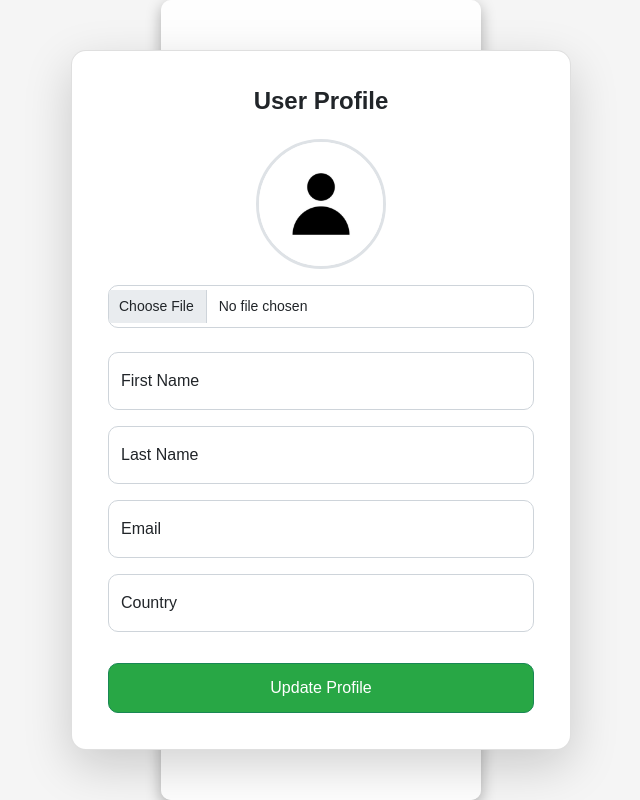
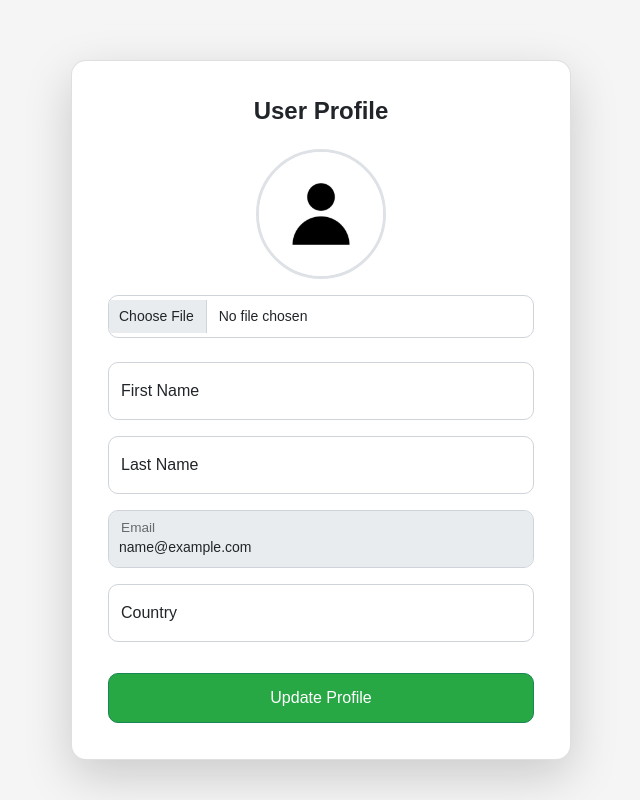
Before and after one commit to jasisboredsojoinedgithub/GroceryGenie, a Flask app: page /profile in a window 1280 px wide. Shown: the whole page, without its empty margins (319-959 px from the left). Run offline with Flask 3, Linux system fonts and the light colour scheme; the visitor is signed in with stand-in values (Sample User, id 1); data that the repository does not hold is empty; some libraries are stand-ins or nearby versions.

Commit message:
Update Profile

```diff
--- a/GroceryGenie/backend/src/app.py
+++ b/GroceryGenie/backend/src/app.py
@@ -5,6 +5,8 @@
 import openai
 from dotenv import load_dotenv  # Load environment variables from .env file
 from config import MONGO_URI, SECRET_KEY
+from bcrypt import hashpw, gensalt, checkpw
+from werkzeug.utils import secure_filename
 
 # Load environment variables first
 load_dotenv()
@@ -31,6 +33,9 @@
 client = MongoClient(MONGO_URI)
 db = client.get_database("GroceryGenieDB")
 users_collection = db.users
+profiles_collection = db.profiles
+
+
 
 # Temporary in-memor
 # y inventory (can be moved to MongoDB)
@@ -57,7 +62,8 @@
 
         # Find the user in the database
         user = users_collection.find_one({"email": email})
-        if user and user.get("password") == password:
+
+        if user and checkpw(password.encode('utf-8'), user['password']):
             session['email'] = email
             flash('Login Successful!', 'success')
             return redirect(url_for('dashboard'))
@@ -77,8 +83,10 @@
         if users_collection.find_one({"email": email}):
             flash('Email already registered!', 'warning')
         else:
-            # For production, use password hashing (e.g., bcrypt)
-            user = {"email": email, "password": password}
+            # Hash the password before storing
+            hashed_password = hashpw(password.encode('utf-8'), gensalt())
+            user = {"email": email, "password": hashed_password}
+            print(hashed_password)
             users_collection.insert_one(user)
             flash('Registration successful! Please log in.', 'success')
             return redirect(url_for('login'))
@@ -86,17 +94,67 @@
 
 @app.route('/logout')
 def logout():
-    session.pop('username', None)
+    session.pop('email', None)
     flash('You have been logged out.', 'info')
     return redirect(url_for('login'))
+
+# Directory for storing profile pictures
+UPLOAD_FOLDER = os.path.join(app.static_folder, 'images/profile_pics')
+os.makedirs(UPLOAD_FOLDER, exist_ok=True)
+app.config['UPLOAD_FOLDER'] = UPLOAD_FOLDER
+
+ALLOWED_EXTENSIONS = {'png', 'jpg', 'jpeg'}
+def allowed_file(filename):
+    return '.' in filename and filename.rsplit('.', 1)[1].lower() in ALLOWED_EXTENSIONS
 
 @app.route("/profile", methods=['GET', 'POST'])
 def profile():
     if 'email' not in session:
         flash('Please log in first', 'warning')
         return redirect(url_for('login'))
-    user = users_collection.find_one({"email": session['email']})
-    return render_template("profile.html", user=user)
+
+    email = session['email']
+    profile = profiles_collection.find_one({"email": email})
+
+    if request.method == 'POST':
+        first_name = request.form.get("first_name")
+        last_name = request.form.get("last_name")
+        country = request.form.get("country")
+
+        # Fetch profile only if we need previous values (avoiding unnecessary DB calls)
+        profile = profiles_collection.find_one({"email": email}) or {}
+
+        # Handle profile picture upload
+        if 'profile_pic' in request.files:
+            file = request.files['profile_pic']
+            if file and allowed_file(file.filename):
+                filename = secure_filename(file.filename)
+                file_path = os.path.join(app.config['UPLOAD_FOLDER'], filename)
+                file.save(file_path)
+                profile_pic_url = f"static/images/profile_pics/{filename}"
+            else:
+                profile_pic_url = profile.get('profile_pic', 'static/images/default-profile.jpg')
+        else:
+            profile_pic_url = profile.get('profile_pic', 'static/images/default-profile.jpg')
+
+        # Update or insert profile in the `profiles` collection
+        profiles_collection.update_one(
+            {"email": email},
+            {"$set": {
+                "first_name": first_name,
+                "last_name": last_name,
+                "country": country,
+                "profile_pic": profile_pic_url
+            }},
+            upsert=True
+        )
+
+        flash('Profile updated successfully!', 'success')
+        return redirect(url_for('profile'))
+
+    # Fetch profile only for GET requests (avoiding extra DB calls in POST)
+    profile = profiles_collection.find_one({"email": email})
+    return render_template("profile.html", profile=profile)
 
 @app.route("/suggestion")
 def suggestion():
--- a/GroceryGenie/frontend/static/style.css
+++ b/GroceryGenie/frontend/static/style.css
@@ -226,13 +226,13 @@
 } */
 
 /* Style the form container */
-.container {
+.login-register {
     background: rgba(255, 255, 255, 0.9);
     padding: 20px;
     border-radius: 10px;
     text-align: center;
     box-shadow: 0px 5px 15px rgba(0, 0, 0, 0.3);
-    width: 320px;  /* Compact form width */
+    width: 320px;
 }
 
 /* Form inputs - Smaller input boxes */
--- a/GroceryGenie/frontend/templates/base.html
+++ b/GroceryGenie/frontend/templates/base.html
@@ -25,6 +25,7 @@
             >Dashboard</a
           >
         </li>
+        {% if session.get('email') %}
         <li>
           <a
             href="{{ url_for('profile') }}"
@@ -32,7 +33,6 @@
             >Profile</a
           >
         </li>
-        {% if session.get('username') %}
         <li>
           <a
             href="{{ url_for('inventory_page') }}"
--- a/GroceryGenie/frontend/templates/login.html
+++ b/GroceryGenie/frontend/templates/login.html
@@ -21,7 +21,7 @@
     </script>
   </head>
   <body>
-    <div class="container">
+    <div class="container login-register">
       <h2>Login to Grocery Genie</h2>
 
       <!-- Flash Messages (For Registration Success or Errors) -->
--- a/GroceryGenie/frontend/templates/profile.html
+++ b/GroceryGenie/frontend/templates/profile.html
@@ -1,49 +1,100 @@
 <!DOCTYPE html>
 <html lang="en">
   <head>
-    <meta charset="UTF-8">
-    <meta name="viewport" content="width=device-width, initial-scale=1.0">
+    <meta charset="UTF-8" />
+    <meta name="viewport" content="width=device-width, initial-scale=1.0" />
     <title>Profile</title>
-    <link rel="stylesheet" href="{{ url_for('static', filename='bootstrap/css/bootstrap.min.css') }}">
-    <link rel="stylesheet" href="{{ url_for('static', filename='style.css') }}">
+    <link
+      rel="stylesheet"
+      href="{{ url_for('static', filename='bootstrap/css/bootstrap.min.css') }}"
+    />
+    <link
+      rel="stylesheet"
+      href="{{ url_for('static', filename='style.css') }}"
+    />
   </head>
   <body class="profile-page">
     <div class="container d-flex justify-content-center align-items-center">
-        <div class="card shadow-lg" style="width: 600px;">
+      <div class="card shadow-lg" style="width: 600px">
         <div class="card-body text-center">
           <h2 class="mb-4">User Profile</h2>
 
           <!-- Profile Picture -->
+          <form
+            method="POST"
+            enctype="multipart/form-data"
+            action="{{ url_for('profile') }}"
+          >
             <div class="profile-pic-container mb-3">
-                    <img src="{{ url_for('static', filename='images/default-profile.jpg') }}"
+              <img
+                src="{{ profile.profile_pic if profile and profile.profile_pic else url_for('static', filename='images/default-profile.jpg') }}"
                 class="rounded-circle border border-3 mb-2"
-                         style="width: 130px; height: 130px;" id="profilePic">
-                    <input type="file" name="profile_pic" class="form-control mt-2" id="profilePicInput">
+                style="width: 130px; height: 130px"
+                id="profilePic"
+              />
+              <input
+                type="file"
+                name="profile_pic"
+                class="form-control mt-2"
+                id="profilePicInput"
+              />
             </div>
 
             <!-- Form Fields -->
-                <form method="POST" enctype="multipart/form-data">
             <div class="form-floating mb-3">
-                        <input type="text" class="form-control" id="first_name" name="first_name" value="{{ user.first_name if user else '' }}" placeholder="First Name" required>
+              <input
+                type="text"
+                class="form-control"
+                id="first_name"
+                name="first_name"
+                value="{{ profile.first_name if profile else '' }}"
+                placeholder="First Name"
+                required
+              />
               <label for="first_name">First Name</label>
             </div>
 
             <div class="form-floating mb-3">
-                        <input type="text" class="form-control" id="last_name" name="last_name" value="{{ user.last_name if user else '' }}" placeholder="Last Name" required>
+              <input
+                type="text"
+                class="form-control"
+                id="last_name"
+                name="last_name"
+                value="{{ profile.last_name if profile else '' }}"
+                placeholder="Last Name"
+                required
+              />
               <label for="last_name">Last Name</label>
             </div>
 
             <div class="form-floating mb-3">
-                        <input type="email" class="form-control" id="email" name="email" value="{{ user.email if user else '' }}" placeholder="Email" required>
+              <input
+                type="email"
+                class="form-control"
+                id="email"
+                name="email"
+                value="{{ session.get('email', '') }}"
+                placeholder="Email"
+                readonly
+              />
               <label for="email">Email</label>
             </div>
 
             <div class="form-floating mb-3">
-                        <input type="text" class="form-control" id="country" name="country" value="{{ user.country if user else '' }}" placeholder="Country">
+              <input
+                type="text"
+                class="form-control"
+                id="country"
+                name="country"
+                value="{{ profile.country if profile else '' }}"
+                placeholder="Country"
+              />
               <label for="country">Country</label>
             </div>
 
-                    <button type="submit" class="btn btn-success w-100">Update Profile</button>
+            <button type="submit" class="btn btn-success w-100">
+              Update Profile
+            </button>
           </form>
         </div>
       </div>
@@ -51,11 +102,13 @@
 
     <script src="{{ url_for('static', filename='bootstrap/js/bootstrap.bundle.min.js') }}"></script>
     <script>
-        document.getElementById("profilePicInput").addEventListener("change", function(event) {
+      document
+        .getElementById("profilePicInput")
+        .addEventListener("change", function (event) {
           const file = event.target.files[0];
           if (file) {
             const reader = new FileReader();
-                reader.onload = function(e) {
+            reader.onload = function (e) {
               document.getElementById("profilePic").src = e.target.result;
             };
             reader.readAsDataURL(file);
--- a/GroceryGenie/frontend/templates/register.html
+++ b/GroceryGenie/frontend/templates/register.html
@@ -80,7 +80,7 @@
     </script>
   </head>
   <body>
-    <div class="container">
+    <div class="container login-register">
       <h2>Register for Grocery Genie</h2>
 
       <form
```
Lines whose indentation alone changed are shown as unchanged.
